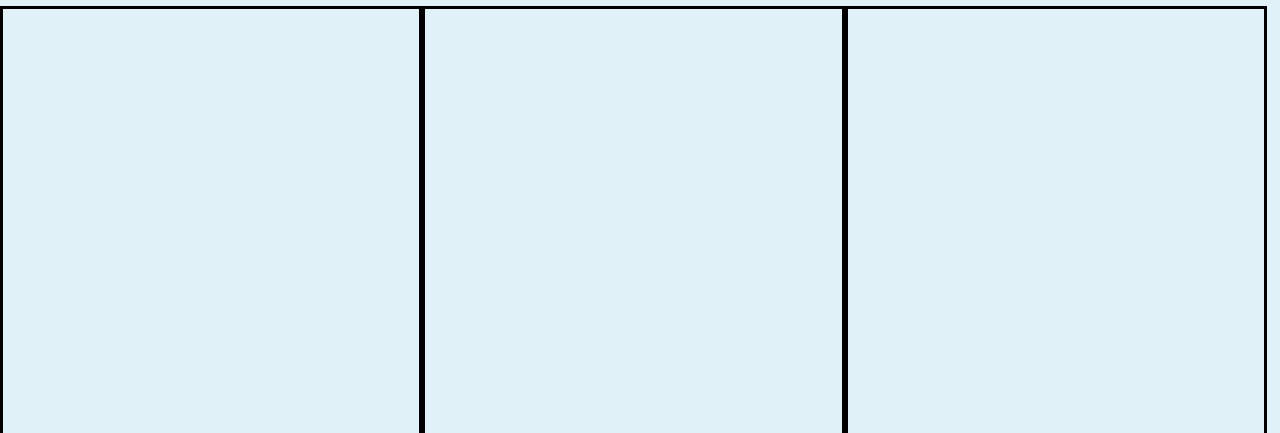
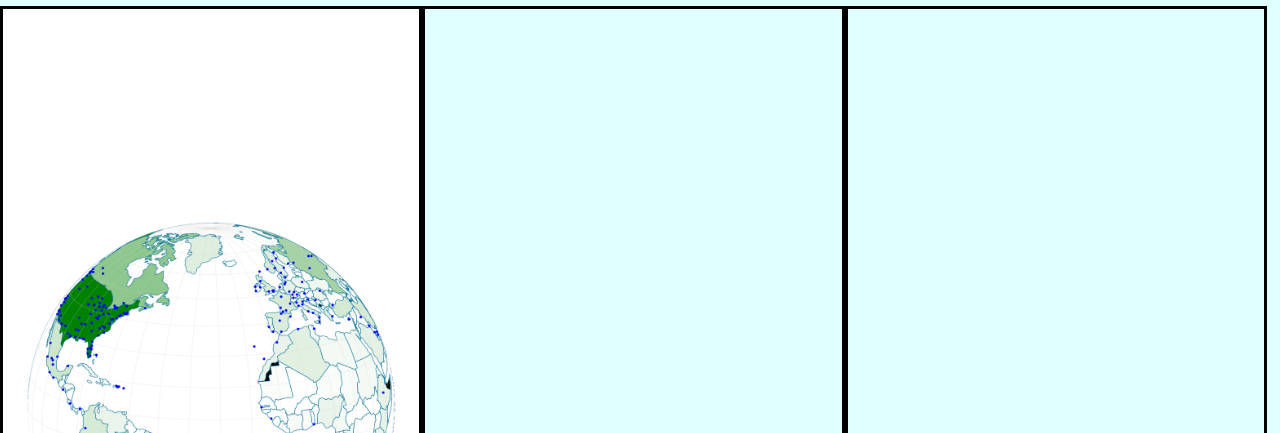
Before and after one commit to ambabbit/D3_Project, a plain HTML site: page index.html in a window 1280 px wide. Shown: the part 76-509 px from the top of the page. Drawn offline with nearby package versions, Linux system fonts and the light colour scheme.

Commit message:
Changes to Descriptive model and addition of image

```diff
--- a/main.css
+++ b/main.css
@@ -1,13 +1,12 @@
 html, body {
   margin: 0;
   padding: 0;
-  background-color: #E0F2F7;
+  background-color: lightcyan;
 }
 
 .header {
   text-align: center;
   font-family: 'Gill Sans', 'Gill Sans MT', Calibri, 'Trebuchet MS', sans-serif;
-
 }
 
 * {
@@ -25,6 +24,11 @@ html, body {
   padding: 10px;
   height: 100vh;
   border: solid black;
+  background-color: white;
+  background-image: url("Globe.PNG");
+  background-position: center;
+  background-repeat: no-repeat;
+  background-size: 100%;
 }
 
 .model2 {
```
Also changed, not shown: Globe.PNG (added).
